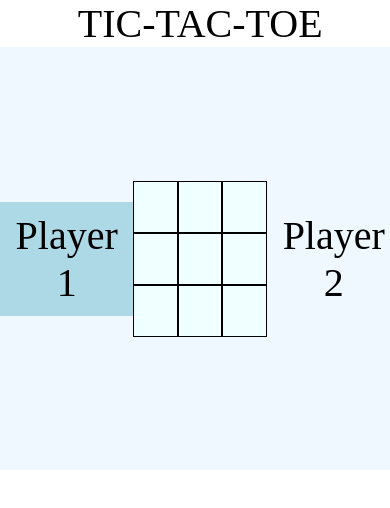
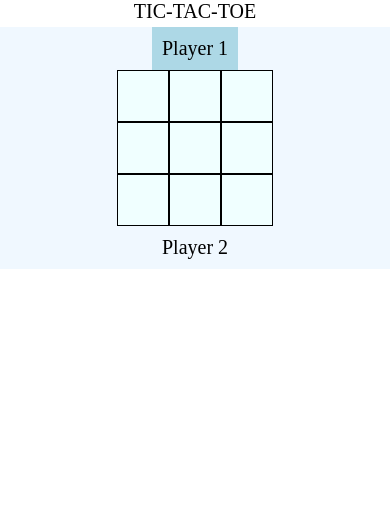
Before and after one commit to walljuss/tic-tac-toe, a plain HTML site: page index.html in a window 390 px wide. Drawn offline with Linux system fonts and the light colour scheme.

Commit message:
all working OK

```diff
--- a/style.css
+++ b/style.css
@@ -96,3 +96,15 @@
   color: rgb(202, 216, 220);
   background-color: rgb(225, 11, 11);
 }
+
+@media only screen and (max-width: 600px) {
+  * {
+    font-size: 20px;
+  }
+
+  .gameboard {
+    flex-direction: column;
+  }
+
+
+}
```
